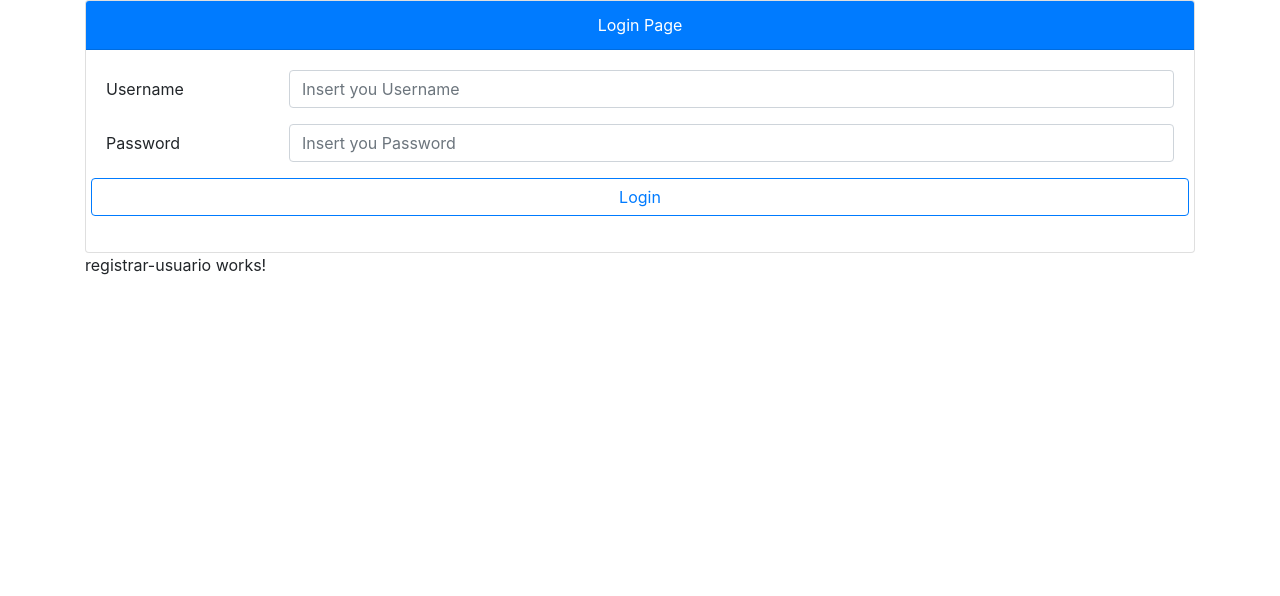
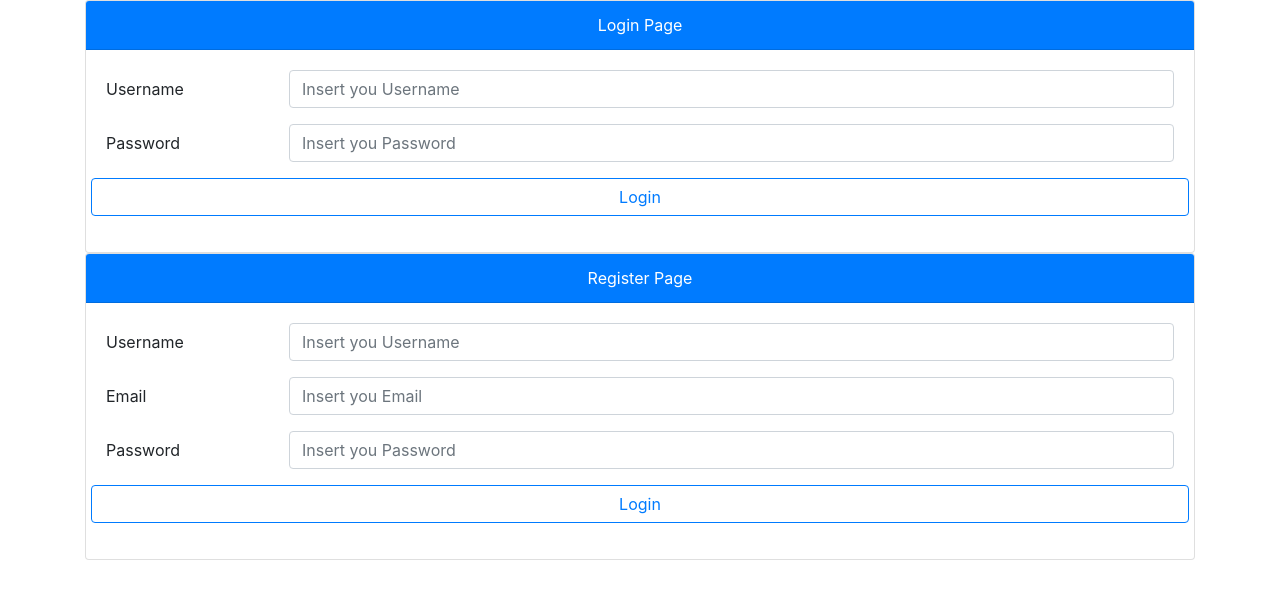
Before and after one commit to JorgeTerrero/practiceNodeJsAndAngular, an Angular app in the folder frontEnd-side/portApp/: page / in a window 1280 px wide. Shown: the top 596 px of the page. Built offline with nearby package versions, Linux system fonts and the light colour scheme.

Commit message:
register view created

```diff
--- a/frontEnd-side/portApp/src/app/components/registrar-usuario/registrar-usuario.component.html
+++ b/frontEnd-side/portApp/src/app/components/registrar-usuario/registrar-usuario.component.html
@@ -1 +1,36 @@
-<p>registrar-usuario works!</p>
+<div class="row">
+    <div class="col-md-12">
+           <div class="card">
+                 <div class="card-header bg-primary text-center text-white">
+                     Register Page
+                 </div>
+                 <div class="card-body">
+
+                    <div class="row form-group">
+                          <label for="username" class=" col-sm-2 col-form-label">Username</label>
+                          <div class="col-sm-10">
+                            <input type="text" class="form-control" placeholder="Insert you Username">
+                          </div>
+                    </div>
+
+                    <div class="row form-group">
+                        <label for="email" class=" col-sm-2 col-form-label">Email</label>
+                        <div class="col-sm-10">
+                          <input type="email" class="form-control" placeholder="Insert you Email">
+                        </div>
+                  </div>
+
+                    <div class="row form-group">
+                        <label for="pasword" class=" col-sm-2 col-form-label">Password</label>
+                        <div class="col-sm-10">
+                          <input type="password" class="form-control" placeholder="Insert you Password">
+                        </div>
+                  </div>
+                  <div class="row form-group">
+                    <button class="btn btn-outline-primary btn-block">Login</button>
+                </div>
+
+                 </div>
+           </div>
+    </div>
+</div>
```
